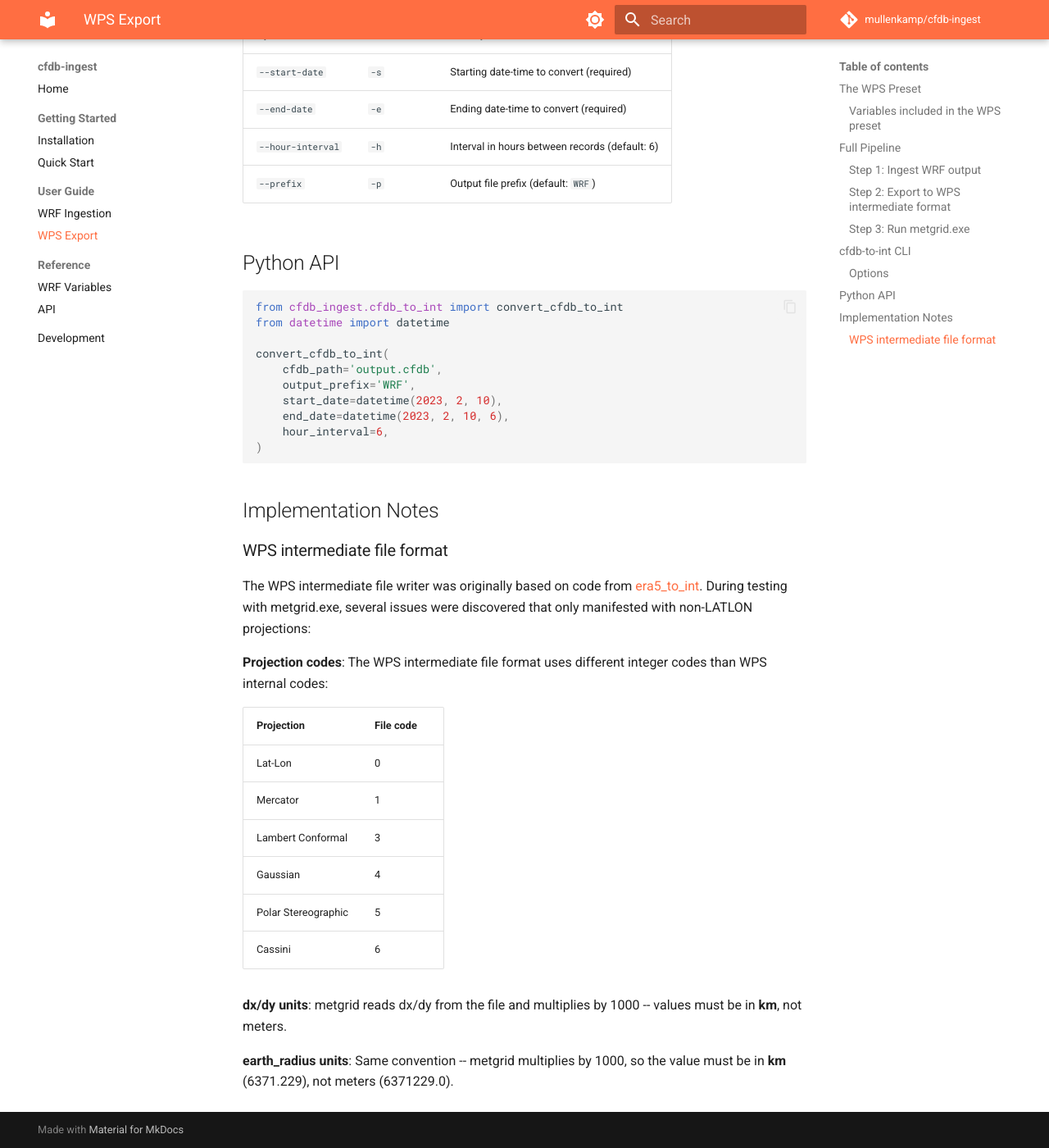
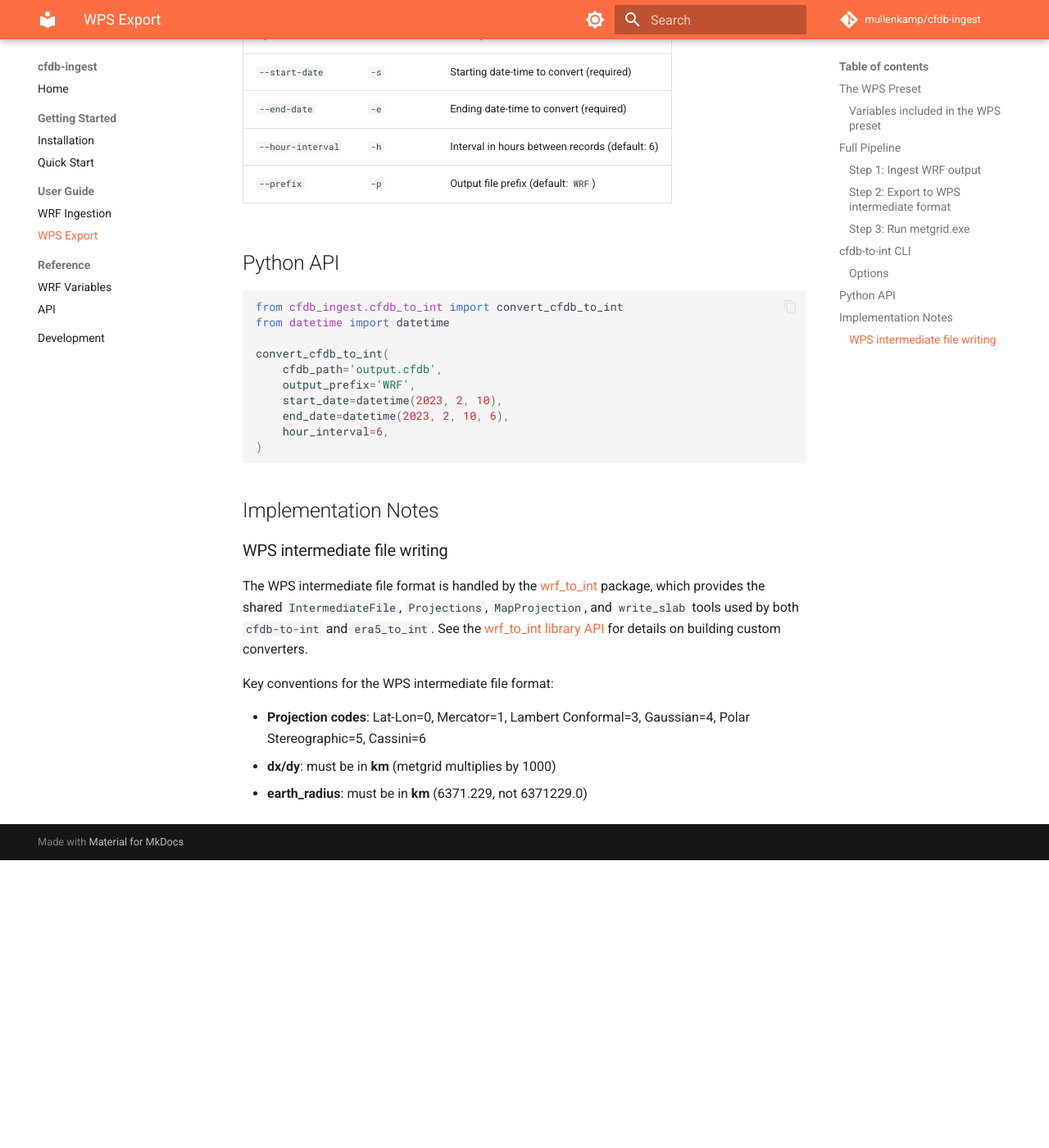
Before and after one commit to mullenkamp/cfdb-ingest, an MkDocs documentation site: the page built from docs/guide/wps-export.md, in a window 1280 px wide and 1400 px high, scrolled down 3018 px. Shown: the whole window at 82% size. Built offline with MkDocs 1.6.1 and Material for MkDocs 9.7.7, drawn with Linux system fonts in a browser that asks for light colours; comment, search, counter and statistics services are not loaded; after the commit the page ends 4067 px from its top, so only the background shows below that.

Commit message:
updated docs

```diff
--- a/docs/guide/wps-export.md
+++ b/docs/guide/wps-export.md
@@ -124,21 +124,12 @@ convert_cfdb_to_int(
 
 ## Implementation Notes
 
-### WPS intermediate file format
+### WPS intermediate file writing
 
-The WPS intermediate file writer was originally based on code from [era5_to_int](https://github.com/era5_to_int). During testing with metgrid.exe, several issues were discovered that only manifested with non-LATLON projections:
+The WPS intermediate file format is handled by the [wrf_to_int](https://github.com/wrf_to_int) package, which provides the shared `IntermediateFile`, `Projections`, `MapProjection`, and `write_slab` tools used by both `cfdb-to-int` and `era5_to_int`. See the [wrf_to_int library API](https://github.com/wrf_to_int#library-api) for details on building custom converters.
 
-**Projection codes**: The WPS intermediate file format uses different integer codes than WPS internal codes:
+Key conventions for the WPS intermediate file format:
 
-| Projection | File code |
-|---|---|
-| Lat-Lon | 0 |
-| Mercator | 1 |
-| Lambert Conformal | 3 |
-| Gaussian | 4 |
-| Polar Stereographic | 5 |
-| Cassini | 6 |
-
-**dx/dy units**: metgrid reads dx/dy from the file and multiplies by 1000 -- values must be in **km**, not meters.
-
-**earth_radius units**: Same convention -- metgrid multiplies by 1000, so the value must be in **km** (6371.229), not meters (6371229.0).
+- **Projection codes**: Lat-Lon=0, Mercator=1, Lambert Conformal=3, Gaussian=4, Polar Stereographic=5, Cassini=6
+- **dx/dy**: must be in **km** (metgrid multiplies by 1000)
+- **earth_radius**: must be in **km** (6371.229, not 6371229.0)
```
Also changed, not shown: docs/getting-started/installation.md (+5 -0 lines).
